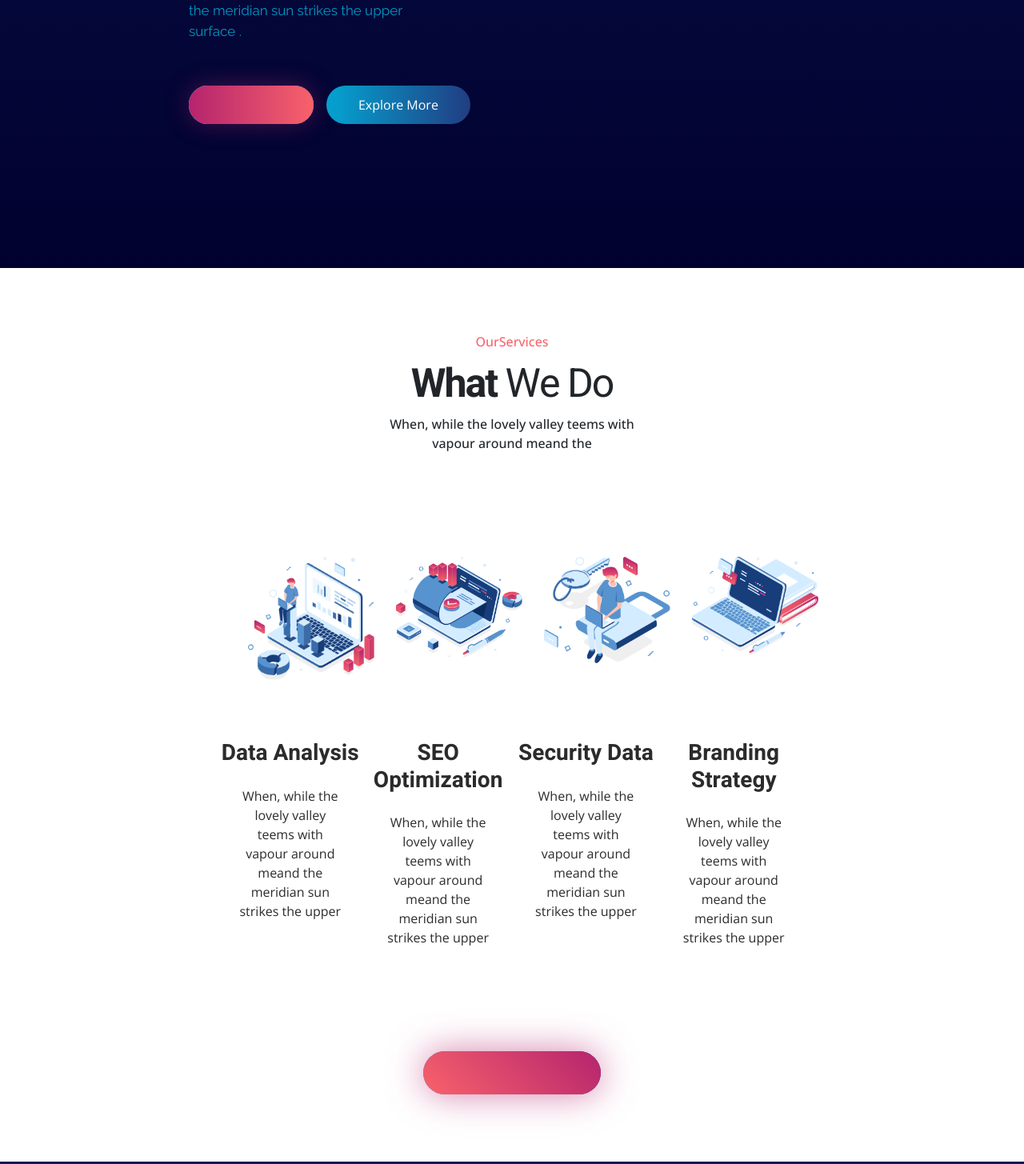
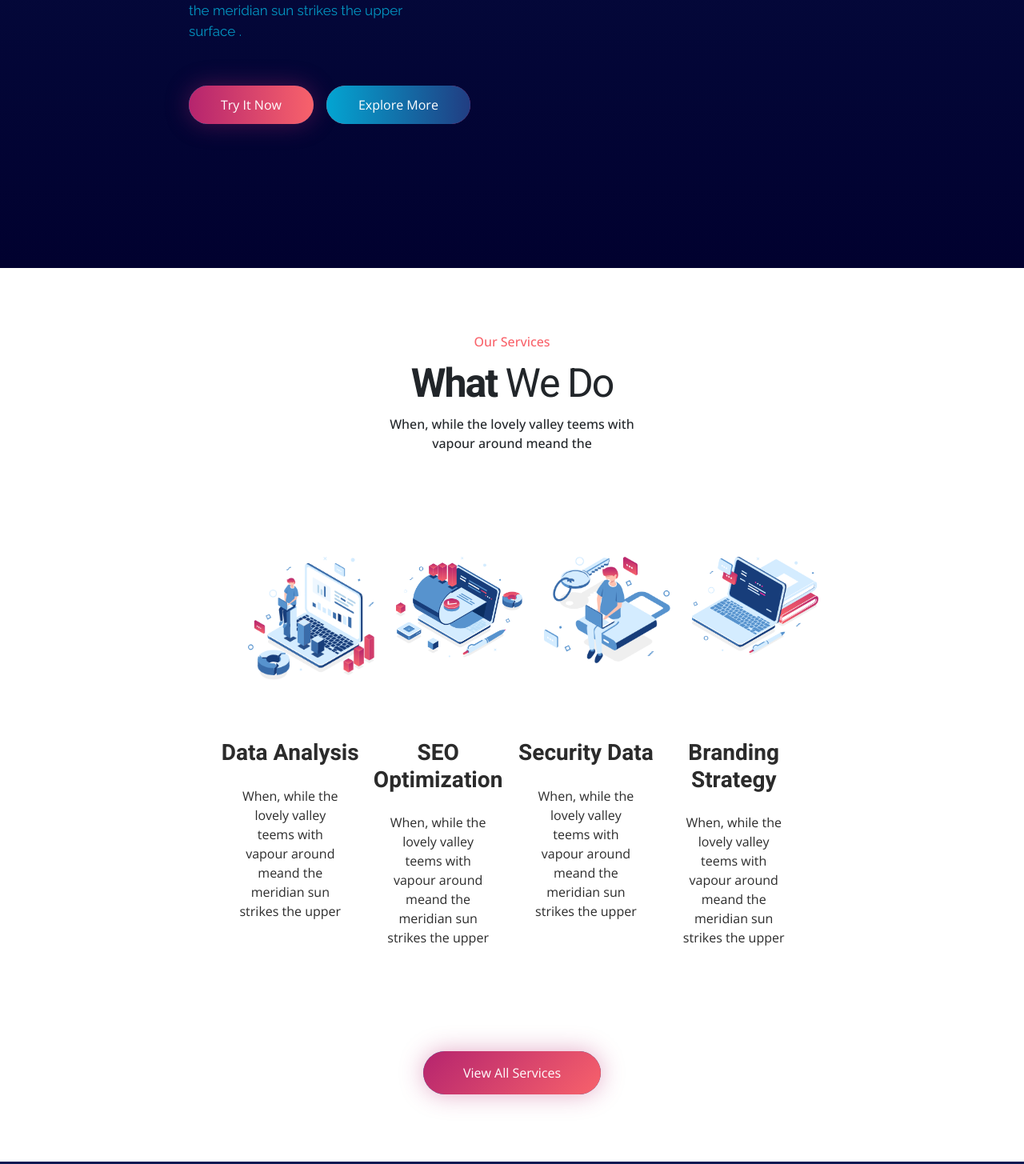
Before and after one commit to salvatore-impellizzeri/proj-html-vuejs, a Vue app: page / in a window 1280 px wide. Shown: the part 895-2350 px from the top of the page at 80% size. Built offline with nearby package versions, Linux system fonts and the light colour scheme.

Commit message:
Sistemati tutti i bottoni

```diff
--- a/src/components/AppMain.vue
+++ b/src/components/AppMain.vue
@@ -33,7 +33,7 @@ export default {
     <div class="my-bg-white">
       <SectionPortfolio />
     </div>
-    <div class="bg-blue-right pb-0 index">
+    <div class="bg-blue-right pb-0">
       <SectionPrice />
     </div>
     <div>
@@ -44,9 +44,4 @@ export default {
 
 <style scoped>
 
-.index{
-  position: relative;
-  z-index: -3;
-}
-
 </style>
--- a/src/components/BlogCards.vue
+++ b/src/components/BlogCards.vue
@@ -55,7 +55,9 @@ export default {
         </div>
         <div>
             <button class="white-button-hover">
-                Read More
+                <span>
+                    Read More
+                </span>
             </button>
         </div>
     </div>
--- a/src/components/SectionCards.vue
+++ b/src/components/SectionCards.vue
@@ -53,8 +53,10 @@ export default {
 
         <!-- BUTTON -->
 
-        <button class="arrow-button rose-button-normal">
-            <i class="fa-solid fa-arrow-right"></i>
+        <button class="arrow-button rose-button rose-button-normal">
+            <span>
+                <i class="fa-solid fa-arrow-right"></i>
+            </span>
         </button>
 
     </div>
@@ -126,9 +128,6 @@ export default {
 
 .box-text-card::after,
 .box-text-card::before{
-    display: flex;
-    justify-content: center;
-    align-items: center;
     content: '';
     position: absolute;
     top: 0;
--- a/src/components/SectionPortfolio.vue
+++ b/src/components/SectionPortfolio.vue
@@ -40,7 +40,9 @@ export default {
           <span class="arrow">&LeftArrow;</span>
         </button>
         <button class="button-carousel-right">
-          <span class="arrow">&RightArrow;</span>
+          <span class="arrow">
+            &RightArrow;
+          </span>
         </button>
       </div>
     </div>
--- a/src/components/SectionPrice.vue
+++ b/src/components/SectionPrice.vue
@@ -39,13 +39,8 @@ export default {
 <style lang="scss" scoped>
 
 .rose-button{
-  border-radius: 30px;
   padding: 15px 50px;
-  box-shadow: 0 0 45px #b6246d91;
 }
 
-.rose-button:hover{
-  box-shadow: 0 0 45px #1caed791;
-}
 
 </style>
--- a/src/components/SectionService.vue
+++ b/src/components/SectionService.vue
@@ -38,7 +38,11 @@ export default {
     <!-- BUTTON -->
 
     <div class="w-100 d-flex justify-content-center mb-4">
-      <button class="rose-button rose-button-45 justify-content-center">View All Services</button>
+      <button class="rose-button rose-button-315 justify-content-center">
+        <span>
+          View All Services
+        </span>
+      </button>
     </div>
 
   </div>
@@ -47,13 +51,7 @@ export default {
 <style lang="scss" scoped>
 
 .rose-button{
-  border-radius: 30px;
   padding: 15px 50px;
-  box-shadow: 0 0 45px #b6246d91;
-}
-
-.rose-button:hover{
-  box-shadow: 0 0 45px #1caed791;
 }
 
 </style>
--- a/src/components/TwoButtons.vue
+++ b/src/components/TwoButtons.vue
@@ -15,8 +15,16 @@ export default {
 <template>
   <div>
     <div class="d-flex gap-3">
-        <button class="rose-button-normal rose-button">Try It Now</button>
-        <button class="blue-button">Explore More</button>
+        <button class="rose-button-normal rose-button">
+          <span>
+            Try It Now
+          </span>
+        </button>
+        <button class="blue-button">
+          <span>
+            Explore More
+          </span>
+        </button>
     </div>
   </div>
 </template>
--- a/src/components/UpperHeader.vue
+++ b/src/components/UpperHeader.vue
@@ -60,7 +60,9 @@ export default {
 
             <!-- SIGN IN BUTTON -->
               <button class="blue-button ms-5">
+                <span>
                   Sign In
+                </span>
               </button>
 
         </div>
--- a/src/store.js
+++ b/src/store.js
@@ -52,7 +52,7 @@ export const store = reactive({
 
     titles:[
         {
-            red: "OurServices",
+            red: "Our Services",
             bigger:{
                 bold: "What",
                 medium: "We Do",
--- a/src/style.css
+++ b/src/style.css
@@ -63,21 +63,55 @@ h3, .big-titles{
 /* BUTTONS */
 
 
-
-
   /* BLUE */
 
   .blue-button{
+    background-color: transparent;
     color: white;
     border-radius: 20px;
     border: none;
     padding: 9px 30px;
-    background: linear-gradient(to right, #03A5D2, #213D82);
+    position: relative;
+    transition: opacity 0.2s ease-in-out;
   }
 
   .blue-button:hover{
-    background: linear-gradient(to left, #F8626B, #B5246E);
     box-shadow: 0 0 45px #b6246d91;
+  }
+
+  .blue-button > span{
+    position: relative;
+    z-index: 2;
+  }
+
+  /* PSEUDO ELEMENTI */
+
+  .blue-button::after,
+  .blue-button::before{
+    content: '';
+    position: absolute;
+    top: 0;
+    left: 0;
+    width: 100%;
+    height: 100%;
+    border-radius: 30px;
+    transition: opacity 0.2s ease-in-out;
+  }
+
+  .blue-button::after{
+    background: linear-gradient(to right, #03A5D2, #213D82);
+    opacity: 1;
+  }
+
+  .blue-button::before{
+    background: linear-gradient(to right, #F8626B, #B5246E);
+    opacity: 1;
+  }
+
+  /* PSEUDO ELEMENTI HOVER */
+
+  .blue-button:hover::after{
+    opacity: 0;
   }
 
 
@@ -86,6 +120,7 @@ h3, .big-titles{
   /* ROSE */
 
   .rose-button {
+    background-color: transparent;
     position: relative;
     color: white;
     border-radius: 30px;
@@ -108,6 +143,12 @@ h3, .big-titles{
     transition: all 0.2s ease-in-out;
   }
 
+  .rose-button > span,
+  .rose-button-no-shadow > span{
+    position: relative;
+    z-index: 2;
+  }
+
   /* PSEUDO ELEMENTI */
 
   .rose-button-normal::before,
@@ -117,10 +158,9 @@ h3, .big-titles{
   .rose-button-45::before,
   .rose-button-45::after,
   .rose-button-top::before,
-  .rose-button-top::after {
-    display: flex;
-    justify-content: center;
-    align-items: center;
+  .rose-button-top::after,
+  .rose-button-315::before,
+  .rose-button-315::after{
     content: '';
     position: absolute;
     top: 0;
@@ -171,12 +211,23 @@ h3, .big-titles{
     opacity: 1;
   }
 
+  .rose-button-315::after{
+    background: linear-gradient(315deg, #F8626B, #B5246E);
+    opacity: 1;
+  }
+
+  .rose-button-315::before{
+    background: linear-gradient(135deg, #03A5D2, #213D82);
+    opacity: 1;
+  }
+
   /* PSEUDO ELEMENTO HOVER */
 
   .rose-button-normal:hover::after,
   .rose-button-reverse:hover::after,
   .rose-button-45:hover::after,
-  .rose-button-top:hover::after {
+  .rose-button-top:hover::after,
+  .rose-button-315:hover::after {
     opacity: 0;
   }
 
@@ -197,6 +248,11 @@ h3, .big-titles{
     color: #F8626B;
   }
 
+  .white-button-hover > span{
+    position: relative;
+    z-index: 2;
+  }
+
   .white-button-hover{
     position: relative;
     padding: 13px 46px;
@@ -206,9 +262,6 @@ h3, .big-titles{
 
   .white-button-hover::after,
   .white-button-hover::before{
-    display: flex;
-    justify-content: center;
-    align-items: center;
     content: '';
     position: absolute;
     top: 0;
```
